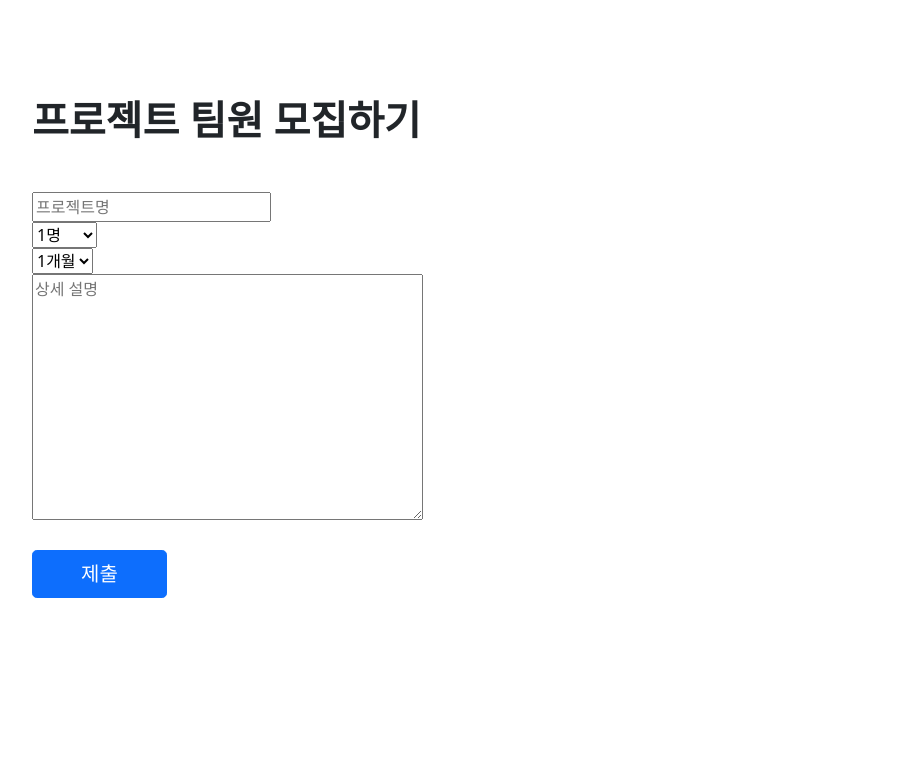
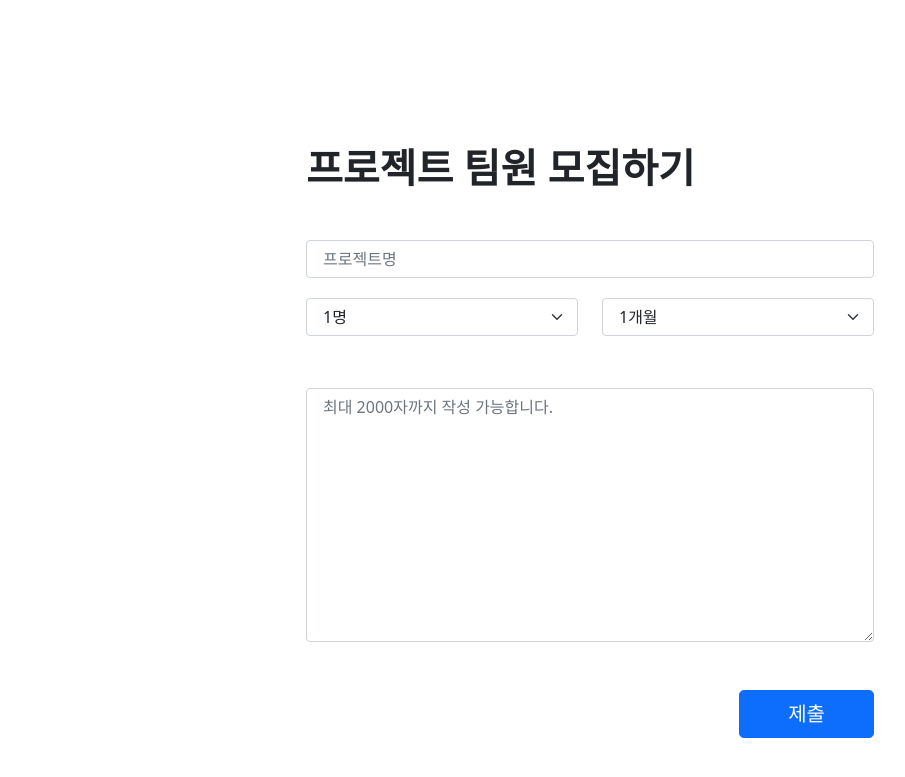
Before and after one commit to Dltmd202/community, a Django app: page /project/create/ in a window 1280 px wide. Shown: the top 777 px of the page, without its empty margins (50-955 px from the left). Run offline with Django 3.2, Linux system fonts and the light colour scheme; the visitor is signed in with stand-in values (Sample User, id 1); some libraries are stand-ins or nearby versions.

Commit message:
생성페이지 bootstrap 간단하게 적용

```diff
--- a/recruit/forms.py
+++ b/recruit/forms.py
@@ -2,32 +2,33 @@ from django import forms
 from django.forms.widgets import Select, TextInput, Textarea
 
 # 프로젝트 생성 폼
+INPUT_CLASSVALUE = "form-control px-3"
 class ProjectCreateForm(forms.Form):
     def __init__(self, *args, **kwargs):
         super(ProjectCreateForm, self).__init__(*args, **kwargs)
 
     title = forms.CharField(
         widget=TextInput(attrs={
-            "placeholder": "프로젝트명"
+            "placeholder": "프로젝트명", "class": INPUT_CLASSVALUE
         })
     )
 
     ESTIMATE_CHOICES = ( (1, '1개월'), (3, '3개월'), (6, '6개월'))
     estimate = forms.IntegerField(
         widget=Select(choices=ESTIMATE_CHOICES, attrs={
-            "placeholder": "예상 소요기간"
+            "placeholder": "예상 소요기간", "class": INPUT_CLASSVALUE+" form-select"
         })
     )
 
     RECRUIT_CHOICES = ( (i, '{}명'.format(i)) for i in range(1, 100+1) )
     max_recruit = forms.IntegerField(
         widget=Select(choices=RECRUIT_CHOICES, attrs={
-            "placeholder": "모집 인원"
+            "placeholder": "모집 인원", "class": INPUT_CLASSVALUE+" form-select"
         })
     )
     description = forms.CharField(
         widget=Textarea(attrs={
-            "placeholder": "상세 설명"
+            "placeholder": "최대 2000자까지 작성 가능합니다.", "class": INPUT_CLASSVALUE
         })
     )
 
--- a/recruit/templates/project/project_create.html
+++ b/recruit/templates/project/project_create.html
@@ -4,15 +4,19 @@
 
 {% block head_title %}프로젝트{% endblock %}
 {% block main_area %}
-<div class="container">
+<div class="container-xl col-lg-6 mt-5">
     <div class="h1 fw-bold mb-5">프로젝트 팀원 모집하기</div>
     <form action="" method="post" class="">
         {% csrf_token %}
-        <div>{{ form.title }}</div>
-        <div>{{ form.max_recruit }}</div>
-        <div>{{ form.estimate }}</div>
-        <div>{{ form.description }}</div>
-        <button class="btn btn-lg btn-primary mt-4 px-5" type="submit">제출</button>
+        <div class="my-3">{{ form.title }}</div>
+        <div class="row my-3">
+            <div class="col-sm-6 my-1">{{ form.max_recruit }}</div>
+            <div class="col-sm-6 my-1">{{ form.estimate }}</div>
+        </div>
+        <div class="my-5">{{ form.description }}</div>
+        <div class="d-flex justify-content-end">
+            <button class="btn btn-lg btn-primary px-5" type="submit">제출</button>
+        </div>
     </form>
 </div>
 {% endblock %}
```
